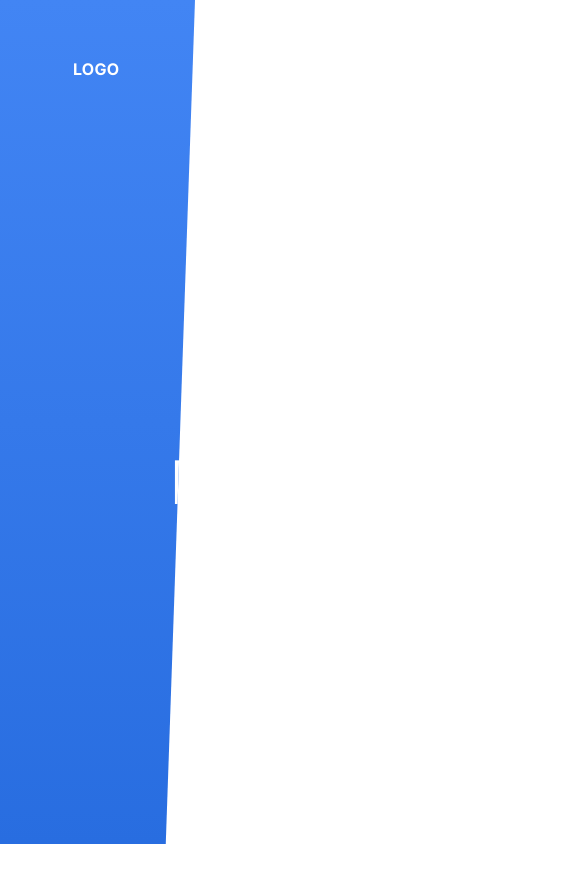
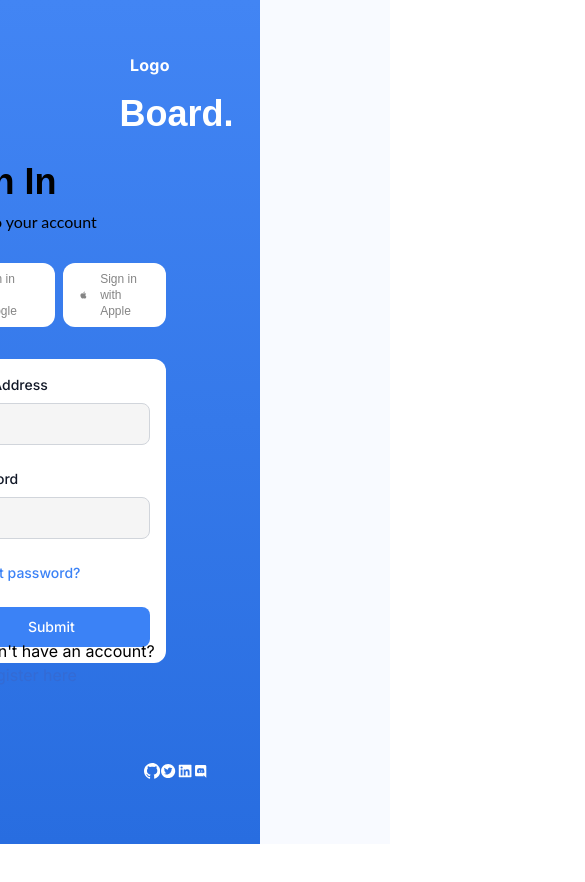
Before and after one commit to krishnaagarwal781/OpenInApp, a Next.js app: page / in a window 390 px wide. Shown: the top 882 px of the page, 585 px wide, since content can reach past the window. After the commit the page ends 844 px from the top, so only its background shows below. Built offline with nearby package versions, Linux system fonts and the light colour scheme.

Commit message:
SignIn page complete only responsiveness remaining

```diff
--- a/src/app/globals.css
+++ b/src/app/globals.css
@@ -1,3 +1,5 @@
 @tailwind base;
 @tailwind components;
 @tailwind utilities;
+@import url('https://fonts.googleapis.com/css2?family=Lato&display=swap');
+@import url('https://fonts.googleapis.com/css2?family=Montserrat&display=swap');
--- a/src/app/login/page.jsx
+++ b/src/app/login/page.jsx
@@ -12,9 +12,9 @@ const Login = () => {
     if(session.status === "authenticated"){
         return <button onClick={()=>signOut("google")}>Logout</button>
     }
-    if(session.status === "unauthenticated"){
-        return <p>Hacker h bhai hacker hai</p>
-    }
+    // if(session.status === "unauthenticated"){
+    //     return <p>Hacker h bhai hacker hai</p>
+    // }
   return (
     <div>
         <button onClick={()=>signIn("google")}>Login With Google</button>
--- a/src/app/page.js
+++ b/src/app/page.js
@@ -2,34 +2,57 @@ import { BsGithub } from "react-icons/bs";
 import { AiFillTwitterCircle } from "react-icons/ai";
 import { AiFillLinkedin } from "react-icons/ai";
 import { BiLogoDiscord } from "react-icons/bi";
+import SignInBox from "@/components/SignInBox";
 export default function Home() {
   return (
-    <main className="bg-white h-[100vh] flex">
+    <main className="bg-[#F8FAFF] h-[100vh] flex">
       <div
-        class="w-[50vw] h-[100vh] left-0 top-0 bg-gradient-to-b from-[#4285F4] to-[#286DE0]"
-        style={{ clipPath: "polygon(0 0, 100% 0%, 85% 100%, 0% 100%)" }}
+        className="hidden lg:block w-[50vw] h-[100vh] relative left-0 top-0 bg-gradient-to-b from-[#4285F4] to-[#286DE0]"
+        style={{ clipPath: "polygon(0 0, 100% 0%, 80% 100%, 0% 100%)" }}
       >
-        <div class="absolute w-69 h-29 left-[72.99px] top-[59.81px] font-poppins font-bold text-24 leading-[122.69%] tracking-[0.015em] text-white">
+        <div className="absolute w-69 h-29 left-20 top-14 font-poppins font-bold text-24 leading-[122.69%] tracking-[0.015em] text-white">
           LOGO
         </div>
 
-        <div class="absolute w-246 h-88 left-[171px] top-[464px] font-montserrat font-bold text-6xl leading-9 text-white">
+        <div className="absolute w-246 h-88 left-44 top-1/2 font-montserrat font-bold text-6xl leading-9 text-white">
           Board.
         </div>
-        <div className="flex absolute h-[48px] top-[909px] left-[144.5px] justify-between w-[299px]">
-          <BsGithub size="44px" color="white" />
-          <AiFillTwitterCircle size="45px" color="whi te" />
-          <AiFillLinkedin size="46px" color="white" />
-          <BiLogoDiscord size="46px" color="white" />
+        <div className="flex absolute h-12 bottom-10 left-36 justify-between w-64">
+          <BsGithub size="43px" color="white" />
+          <AiFillTwitterCircle size="43px" color="white" />
+          <AiFillLinkedin size="43px" color="white" />
+          <BiLogoDiscord size="43px" color="white" />
         </div>
       </div>
 
-      <div className="w-[50vw] h-[100vh] bg-white">
-        <div class="absolute w-[143.81px] h-[48.3px] left-[813.18px] top-[235.32px] font-montserrat font-bold text-4xl leading-[44px] text-black">
-          Sign In
+      <div
+        className="lg:hidden w-full h-full relative left-0 top-0 bg-gradient-to-b from-[#4285F4] to-[#286DE0]"
+        // style={{ clipPath: "polygon(0 0, 100% 0%, 80% 100%, 0% 100%)" }}
+      >
+        <div className="absolute w-69 h-29 left-1/2 top-14 font-poppins font-bold text-24 leading-[122.69%] tracking-[0.015em] text-white">
+          Logo
         </div>
-        <div class="absolute w-[176.74px] h-[20.86px] left-[813.18px] top-[289.11px] font-lato font-normal text-base leading-[19px] text-black">Sign in to your account</div>
 
+        <div className="absolute w-full left-[46%] top-24 font-montserrat font-bold text-4xl leading-9 text-white">
+          Board.
+        </div>
+        <div className="flex absolute h-12 bottom-10 left-36 justify-between w-1/4">
+          <BsGithub size="30px" color="white" />
+          <AiFillTwitterCircle size="30px" color="white" />
+          <AiFillLinkedin size="30px" color="white" />
+          <BiLogoDiscord size="30px" color="white" />
+        </div>
+      </div>
+
+      <div className="sm:hidden md:hidden lg:block w-[50vw] h-[100vh] bg-[#F8FAFF]">
+        <div className="absolute right-56 top-44">
+          <SignInBox/>
+        </div>
+      </div>
+      <div className="hidden sm:block md:block lg:hidden w-50vw min-h-screen bg-[#F8FAFF]">
+        <div className="absolute top-44 left-1/2 transform -translate-x-1/2">
+          <SignInBox />
+        </div>
       </div>
     </main>
   );
--- /dev/null
+++ b/src/components/SignInBox.jsx
@@ -0,0 +1,38 @@
+"use client";
+import React from 'react'
+import { FcGoogle } from 'react-icons/fc';
+import { AiFillApple } from 'react-icons/ai'
+
+const SignIn = () => {
+  return (
+    <div className='w-auto h-full -mt-4'>
+      <div className='font-montserrat font-bold text-4xl leading-[44px] text-black'>
+        Sign In
+      </div>
+      <div className="font-Lato font-normal text-base leading-[19px] mt-2 text-black">Sign in to your account</div>
+      <div className='flex mt-8 items-center justify-between gap-2'>
+        <div className='flex px-5 py-2 bg-white font-normal text-xs text-[#858585] font-montserrat rounded-xl items-center justify-around'><FcGoogle className='mr-3' size={20} /> <span className='mr-2'> Sign in with Google</span></div>
+        <div className='flex px-4 py-2 bg-white font-normal text-xs text-[#858585] font-montserrat rounded-xl items-center justify-around'><AiFillApple className='mr-3' size={20}/> <span className='mr-2'>Sign in with Apple</span> </div>
+      </div>
+      <form className='bg-white rounded-xl mt-8 p-4 relative'>
+        <div className="mb-6">
+          <label for="email" className="block mb-2 text-sm font-medium text-gray-900">Email Address</label>
+          <input type="email" id="email" className="bg-[#F5F5F5] border border-gray-300 text-gray-900 text-sm rounded-lg focus:ring-blue-500 focus:border-blue-500 block w-full p-2.5" required/>
+        </div>
+        <div className="mb-6">
+          <label for="password" className="block mb-2 text-sm font-medium text-gray-900">Password</label>
+          <input type="password" id="password" className="bg-[#F5F5F5] border border-gray-300 text-gray-900 text-sm rounded-lg focus:ring-blue-500 focus:border-blue-500 block w-full p-2.5 " required/>
+        </div>
+        <div className="flex items-start mb-6">
+          <label for="remember" className="ml-2 text-sm font-medium text-blue-500">Forgot password?</label>
+        </div>
+        <button type="submit" className="text-white bg-blue-500 hover:bg-blue-800 focus:ring-4 focus:outline-none focus:ring-blue-300 font-medium rounded-lg text-sm w-full px-5 py-2.5 text-center">Submit</button>
+      </form>
+      <div className='absolute -bottom-6 left-10'>
+          <div>Don&apos;t have an account? <span className='text-[#346BD4] cursor-pointer'>Register here</span></div>
+      </div>
+    </div>
+  )
+}
+
+export default SignIn
--- a/tailwind.config.js
+++ b/tailwind.config.js
@@ -12,6 +12,10 @@ module.exports = {
         'gradient-conic':
           'conic-gradient(from 180deg at 50% 50%, var(--tw-gradient-stops))',
       },
+      fontFamily: {
+        'Lato': ['Lato', 'sans-serif'],
+        'montserrat':['Montserrat','sans-serif']
+      },
     },
   },
   plugins: [],
```
